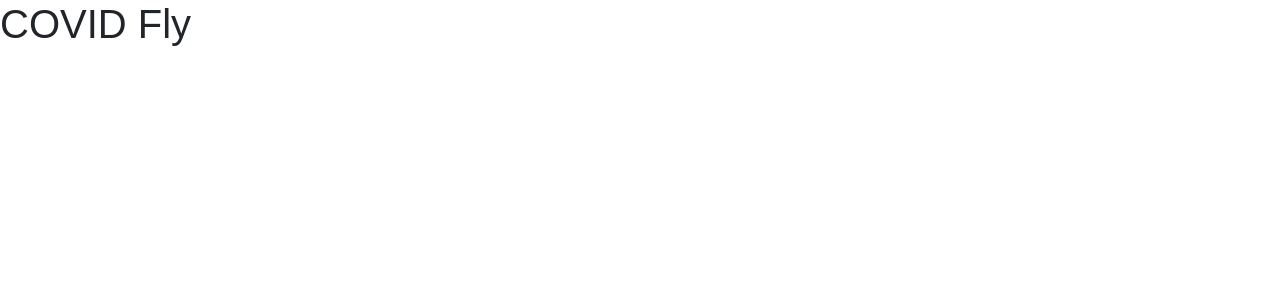
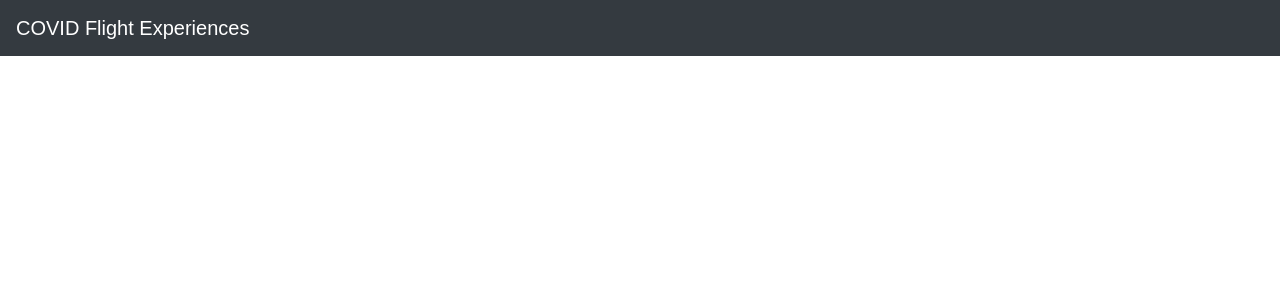
Before and after one commit to praveenscience/covid-fly.co, a React (Create React App) app: page / in a window 1280 px wide. Shown: the top 300 px of the page. Built offline with nearby package versions, Linux system fonts and the light colour scheme; a web font is replaced by a local one.

Commit message:
Added Header & Styles for App.

```diff
--- a/src/components/App.js
+++ b/src/components/App.js
@@ -1,10 +1,13 @@
 import React, { Component } from "react";
+import Header from "./Bootstrap/Header";
 
 class App extends Component {
   render() {
     return (
       <div className="App">
-        <h1>COVID Fly</h1>
+        <Header dark={true} className="Header">
+          COVID Flight Experiences
+        </Header>
       </div>
     );
   }
--- /dev/null
+++ b/src/styles/App.scss
@@ -0,0 +1,3 @@
+.App {
+  @import "Bootstrap/Header";
+}
--- a/src/styles/index.scss
+++ b/src/styles/index.scss
@@ -1,3 +1,4 @@
 body {
   font-family: "Gotu", sans-serif;
+  @import "App";
 }
```
